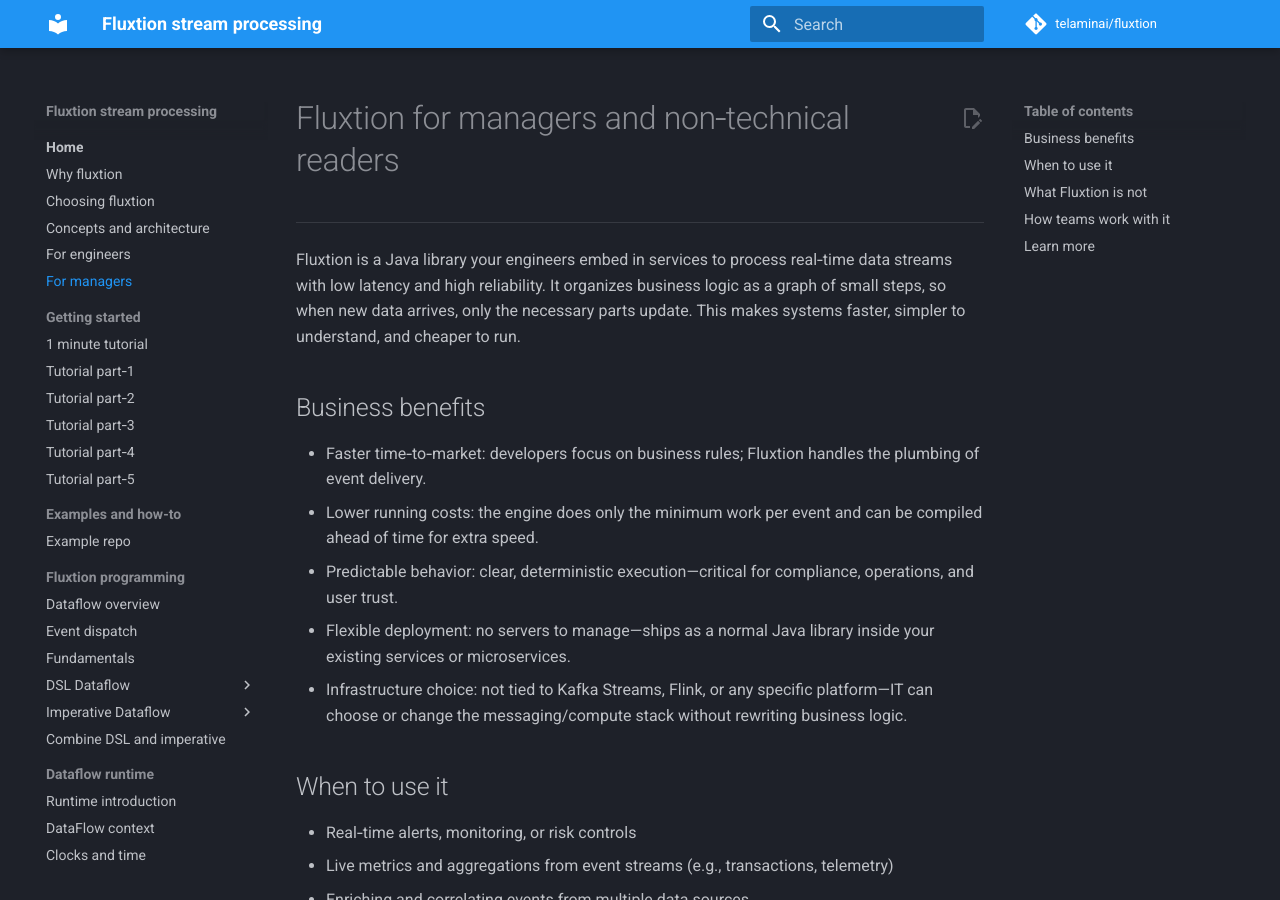
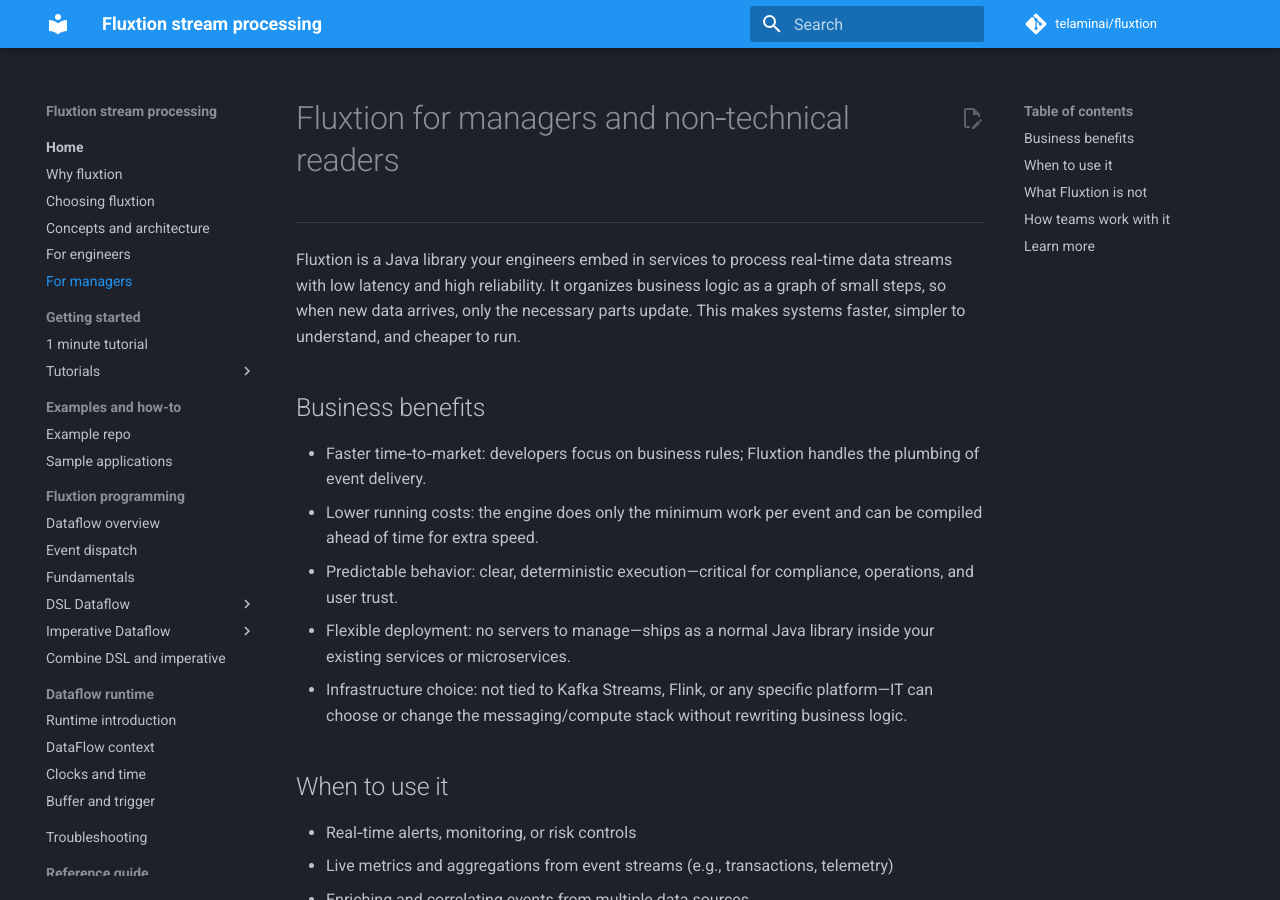
Before and after one commit to telaminai/fluxtion, an MkDocs documentation site: the page built from docs/home/intro-managers.md, in a window 1280 px wide and 900 px high. Built offline with MkDocs 1.6.1 and Material for MkDocs 9.7.7, drawn with Linux system fonts in a browser that asks for light colours; comment, search, counter and statistics services are not loaded; some of the changed lines change nothing that is shown.

Commit message:
Add `embedding-dataflow-file-feed-sink-demo.md` and update navigation for sample applications guide

````diff
--- /dev/null
+++ b/docs/sample-apps/embedding-dataflow-file-feed-sink-demo.md
@@ -0,0 +1,158 @@
+# Guide: Build, deploy, and run a sample app that embeds a DataFlow
+
+This guide explains how to build, deploy, and run a simple Fluxtion application that embeds a DataFlow. The application
+reads lines from a file, processes them through a DataFlow pipeline, and writes the transformed output to another file.
+
+We will use the ready-made sample from this repository as the reference implementation:
+
+- Sample module: `sample-apps/file-feed-sink-demo`
+- Main class: `com.telamin.fluxtion.example.sampleapps.FileFeedSinkDemo`
+
+The sample wires together these Fluxtion components:
+
+- FileEventFeed: streams lines from an input file as events
+- DataFlow: subscribes to the feed, logs and transforms each event (upper-case)
+- FileMessageSink: writes the transformed result to an output file
+
+For background, the “getting-started” tutorial [TutorialPart5](../getting-started/tutorial-part-5.md) demonstrates a similar pipeline.
+
+## 1. Prerequisites
+
+- Java 21+
+- Maven 3.8+ (build time only)
+
+## 2. Project layout (sample)
+
+Within this repository, navigate to the sample module:
+
+- `sample-apps/file-feed-sink-demo/src/main/java/com/telamin/fluxtion/example/sampleapps/FileFeedSinkDemo.java` – main
+  app
+- `sample-apps/file-feed-sink-demo/data/input.txt` – example input data
+- `sample-apps/file-feed-sink-demo/data/output.txt` – output file (created when the app runs)
+- `sample-apps/file-feed-sink-demo/start.sh` – helper script to build and run the app
+- `sample-apps/file-feed-sink-demo/stop.sh` – stops the background run started by `start.sh --bg`
+
+## 3. Build: create a deployable fat-jar
+
+The sample is configured to build a shaded (fat) jar that includes all runtime dependencies and the correct
+`Main-Class`.
+
+From the sample module directory:
+
+```bash
+cd sample-apps/file-feed-sink-demo
+mvn -DskipTests package
+```
+
+This produces:
+
+```
+target/file-feed-sink-demo-1.0-SNAPSHOT-jar-with-dependencies.jar
+```
+
+Why a fat-jar? It’s a single, self-contained artifact that you can copy to another machine and run with `java -jar` — no
+Maven needed on the target.
+
+## 4. Run locally
+
+You can run the app in several ways.
+
+A. Using the helper script (foreground):
+
+```bash
+./start.sh
+```
+
+Reads `./data/input.txt` and writes `./data/output.txt`.
+
+B. Using the helper script (background) with overrides:
+
+```bash
+./start.sh --bg --input ./data/input.txt --output ./data/output.txt
+# Later stop it:
+./stop.sh
+```
+
+C. Running the fat-jar directly:
+
+```bash
+java --add-opens=java.base/jdk.internal.misc=ALL-UNNAMED \
+     -jar target/file-feed-sink-demo-1.0-SNAPSHOT-jar-with-dependencies.jar \
+     ./data/input.txt ./data/output.txt
+```
+
+Note: the `--add-opens` option is required because the runtime uses `jdk.internal.misc.Unsafe` via Agrona.
+
+## 5. Observe the pipeline
+
+To see the DataFlow acting on new input lines in real time, you can tail the output and append to the input.
+
+- Terminal 1: start the app (foreground or background)
+
+```bash
+./start.sh --bg
+```
+
+- Terminal 2: tail the output file
+
+```bash
+tail -f ./data/output.txt
+```
+
+- Terminal 3: append new lines to the input file
+
+```bash
+echo "new event one" >> ./data/input.txt
+echo "another line"   >> ./data/input.txt
+```
+
+As you append, the FileEventFeed sees new lines, the DataFlow runs (upper-casing them), and the FileMessageSink pushes
+the results into `data/output.txt`. You will see the transformed lines appear in real time in the `tail` output.
+
+## 6. Deploy to another machine
+
+Because the app is packaged as a fat-jar, deployment is straightforward:
+
+1) Build on your development machine:
+
+```bash
+cd sample-apps/file-feed-sink-demo
+mvn -DskipTests package
+```
+
+2) Copy the fat-jar and any desired data files to the target machine:
+
+```bash
+scp target/file-feed-sink-demo-1.0-SNAPSHOT-jar-with-dependencies.jar user@server:/opt/fluxtion-demo/
+scp -r data user@server:/opt/fluxtion-demo/
+```
+
+3) On the target machine, run with Java 21+:
+
+```bash
+cd /opt/fluxtion-demo
+java --add-opens=java.base/jdk.internal.misc=ALL-UNNAMED \
+     -jar file-feed-sink-demo-1.0-SNAPSHOT-jar-with-dependencies.jar \
+     ./data/input.txt ./data/output.txt
+```
+
+## 7. Troubleshooting
+
+- Missing `--add-opens` flag: If you see an error about `jdk.internal.misc.Unsafe`, add
+  `--add-opens=java.base/jdk.internal.misc=ALL-UNNAMED` to your `java -jar` command line.
+- File paths: Prefer absolute or carefully chosen relative paths for input/output when deploying to different
+  directories.
+- Permissions: Ensure the process can read the input file and write to the output directory.
+
+## 8. Where to look in the source
+
+- Sample app module (this repository): `sample-apps/file-feed-sink-demo`
+- Main application code:
+  `sample-apps/file-feed-sink-demo/src/main/java/com/telamin/fluxtion/example/sampleapps/FileFeedSinkDemo.java`
+- Build configuration (fat-jar): `sample-apps/file-feed-sink-demo/pom.xml` (via `maven-shade-plugin`)
+
+---
+
+If you maintain the separate `fluxtion` documentation site/repo, you can copy or adapt this guide into:
+`<fluxtion repo>/docs/sample-apps/` and reference this sample at
+`<fluxtion-examples repo>/sample-apps/file-feed-sink-demo`.
--- a/mkdocs.yml
+++ b/mkdocs.yml
@@ -73,13 +73,15 @@
       - For managers: home/intro-managers.md
   - Getting started:
       - 1 minute tutorial: getting-started/quickstart.md
-      - Tutorial part‑1: getting-started/tutorial-part-1.md
-      - Tutorial part‑2: getting-started/tutorial-part-2.md
-      - Tutorial part‑3: getting-started/tutorial-part-3.md
-      - Tutorial part‑4: getting-started/tutorial-part-4.md
-      - Tutorial part‑5: getting-started/tutorial-part-5.md
+      - Tutorials:
+        - Tutorial part‑1: getting-started/tutorial-part-1.md
+        - Tutorial part‑2: getting-started/tutorial-part-2.md
+        - Tutorial part‑3: getting-started/tutorial-part-3.md
+        - Tutorial part‑4: getting-started/tutorial-part-4.md
+        - Tutorial part‑5: getting-started/tutorial-part-5.md
   - Examples and how-to:
       - Example repo: example/examples.md
+      - Sample applications: sample-apps/embedding-dataflow-file-feed-sink-demo.md
   - Fluxtion programming:
       - Dataflow overview: home/what-is-dataflow.md
       - Event dispatch: home/event-dispatch-diagrams.md
````
